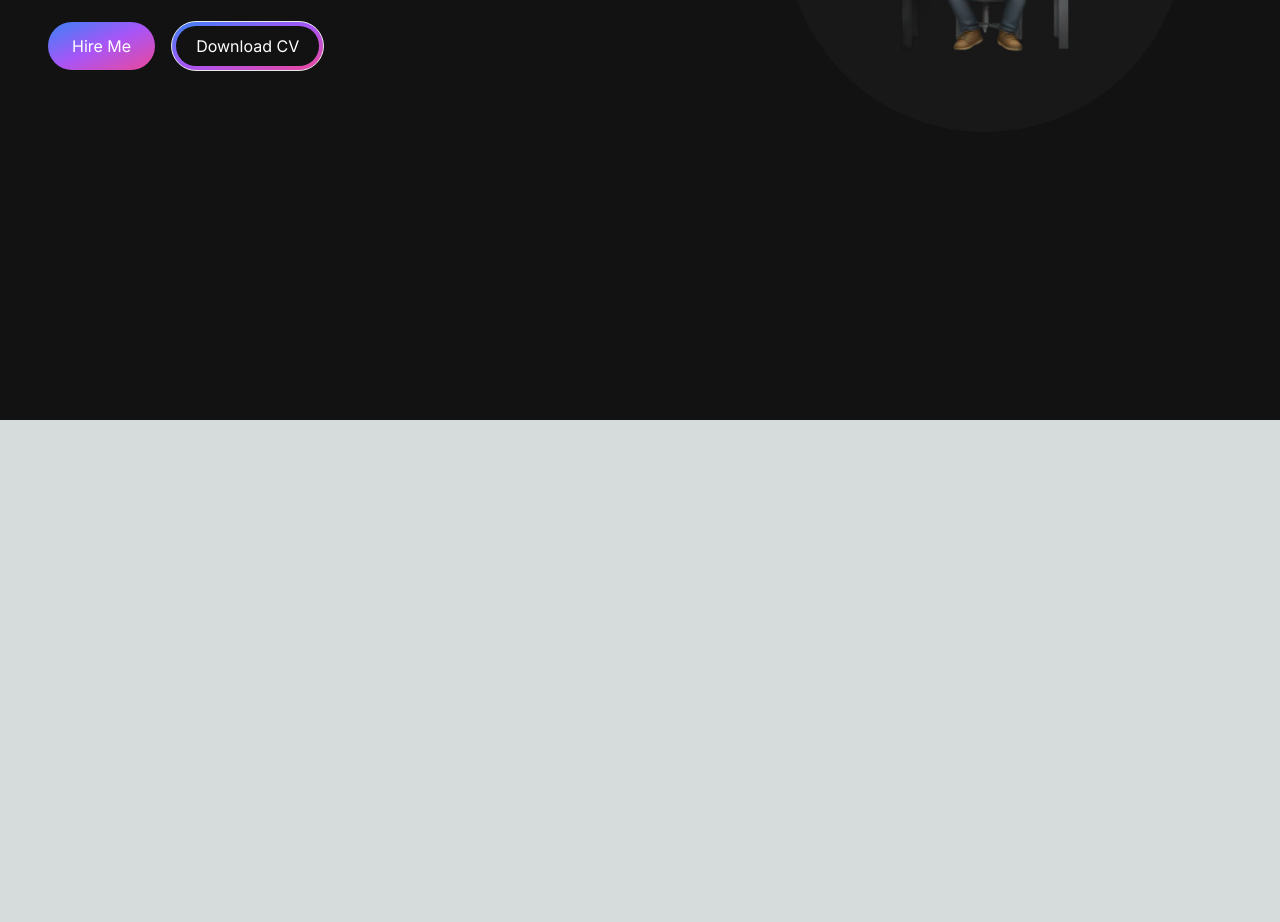
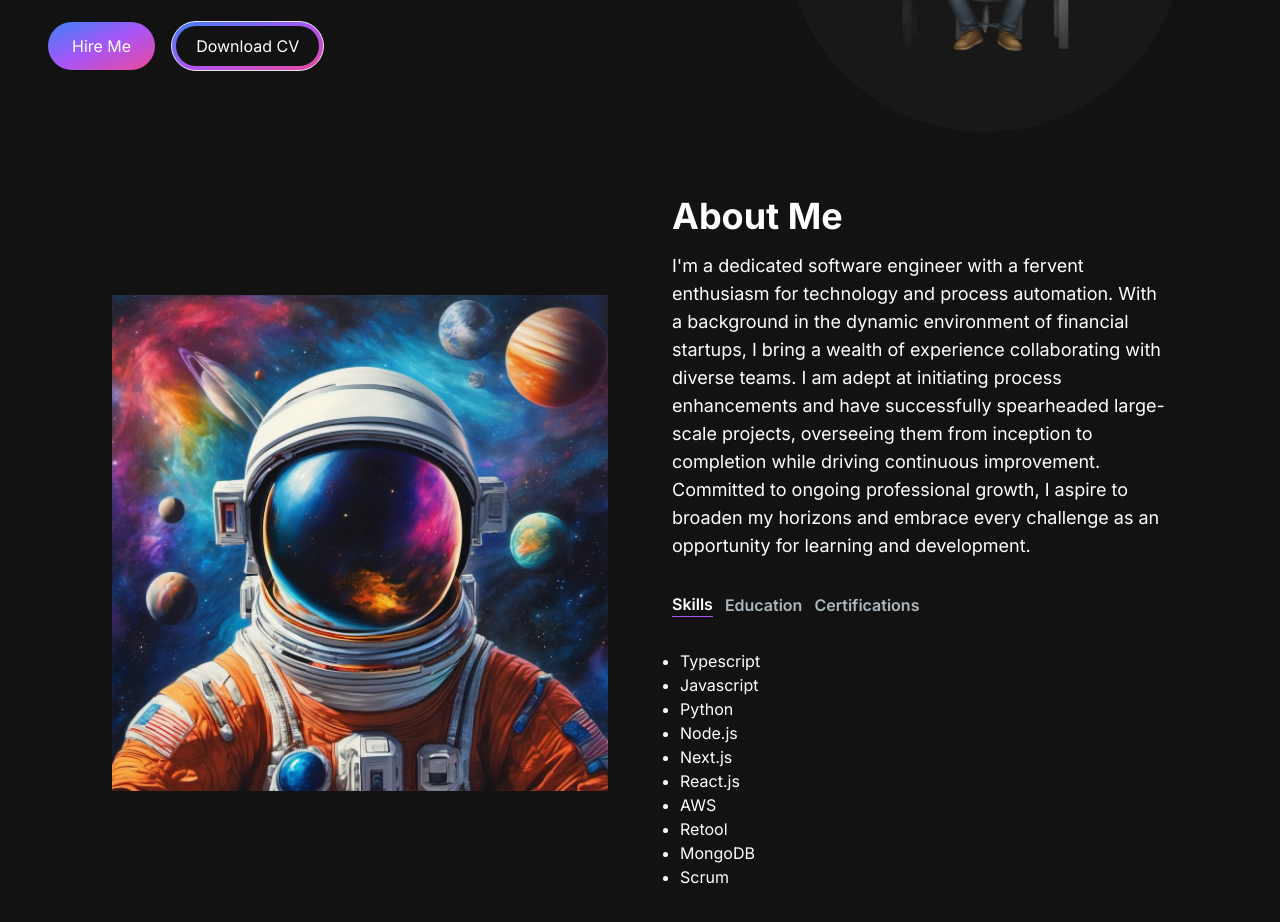
Before and after one commit to BernaValdivieso/bernardo-website, a Next.js app: page / in a window 1280 px wide. Shown: the part 380-1302 px from the top of the page. Before the commit the page ends 800 px from the top, so only its background shows below. Built offline with nearby package versions, Linux system fonts and the light colour scheme.

Commit message:
feat: add about section component

```diff
--- /dev/null
+++ b/src/app/components/about-section/about-section.tsx
@@ -0,0 +1,107 @@
+"use client";
+import React, { useState, useTransition } from "react";
+import Image from "next/image";
+import { TabButton } from "./tap-button";
+
+const TAB_DATA = [
+  {
+    title: "Skills",
+    id: "skills",
+    content: (
+      <ul className="list-disc pl-2">
+        <li>Typescript</li>
+        <li>Javascript</li>
+        <li>Python</li>
+        <li>Node.js</li>
+        <li>Next.js</li>
+        <li>React.js</li>
+        <li>AWS</li>
+        <li>Retool</li>
+        <li>MongoDB</li>
+        <li>Scrum</li>
+      </ul>
+    ),
+  },
+  {
+    title: "Education",
+    id: "education",
+    content: (
+      <ul className="list-disc pl-2">
+        <li>Pontificia Universidad Católica de Chile, Santiago</li>
+      </ul>
+    ),
+  },
+  {
+    title: "Certifications",
+    id: "certifications",
+    content: (
+      <ul className="list-disc pl-2">
+        <li>Bloomberg Market Concepts Certificate</li>
+      </ul>
+    ),
+  },
+];
+
+export const AboutSection = () => {
+  const [tab, setTab] = useState("skills");
+  const [, startTransition] = useTransition();
+
+  const handleTabChange = (id: string) => {
+    startTransition(() => {
+      setTab(id);
+    });
+  };
+
+  return (
+    <section className="text-white">
+      <div className="gap-8 items-center py-8 px-4 xl:gap-16 md:grid md:grid-cols-2 sm:py-16 lg:px-16">
+        <Image
+          src="/images/ai-generated-astronaut.webp"
+          alt="about me image"
+          width={500}
+          height={500}
+        />
+        <div className="mt-4 md:mt-0 text-left flex flex-col h-full">
+          <h2 className="text-4xl font-bold text-white mb-4">About Me</h2>
+          <p className="text-white texxt-base md:text-lg">
+            I'm a dedicated software engineer with a fervent enthusiasm for
+            technology and process automation. With a background in the dynamic
+            environment of financial startups, I bring a wealth of experience
+            collaborating with diverse teams. I am adept at initiating process
+            enhancements and have successfully spearheaded large-scale projects,
+            overseeing them from inception to completion while driving
+            continuous improvement. Committed to ongoing professional growth, I
+            aspire to broaden my horizons and embrace every challenge as an
+            opportunity for learning and development.
+          </p>
+          <div className="flex flex-row justify-start mt-8">
+            <TabButton
+              selectTab={() => handleTabChange("skills")}
+              isTabActive={tab === "skills"}
+            >
+              {" "}
+              Skills{" "}
+            </TabButton>
+            <TabButton
+              selectTab={() => handleTabChange("education")}
+              isTabActive={tab === "education"}
+            >
+              {" "}
+              Education{" "}
+            </TabButton>
+            <TabButton
+              selectTab={() => handleTabChange("certifications")}
+              isTabActive={tab === "certifications"}
+            >
+              {" "}
+              Certifications{" "}
+            </TabButton>
+          </div>
+          <div className="mt-8">
+            {TAB_DATA.find((t) => t.id === tab)?.content}
+          </div>
+        </div>
+      </div>
+    </section>
+  );
+};
--- a/src/app/page.tsx
+++ b/src/app/page.tsx
@@ -1,3 +1,4 @@
+import { AboutSection } from "./components/about-section/about-section";
 import { HeroSection } from "./components/hero-section";
 
 export default function Home() {
@@ -5,6 +6,9 @@ export default function Home() {
     <main className="flex min-h-screen flex-col bg-[#121212]">
       <div className="container mt-24 mx-auto px-12 py-4">
         <HeroSection />
+        <section id="about">
+          <AboutSection />
+        </section>
       </div>
     </main>
   );
```
